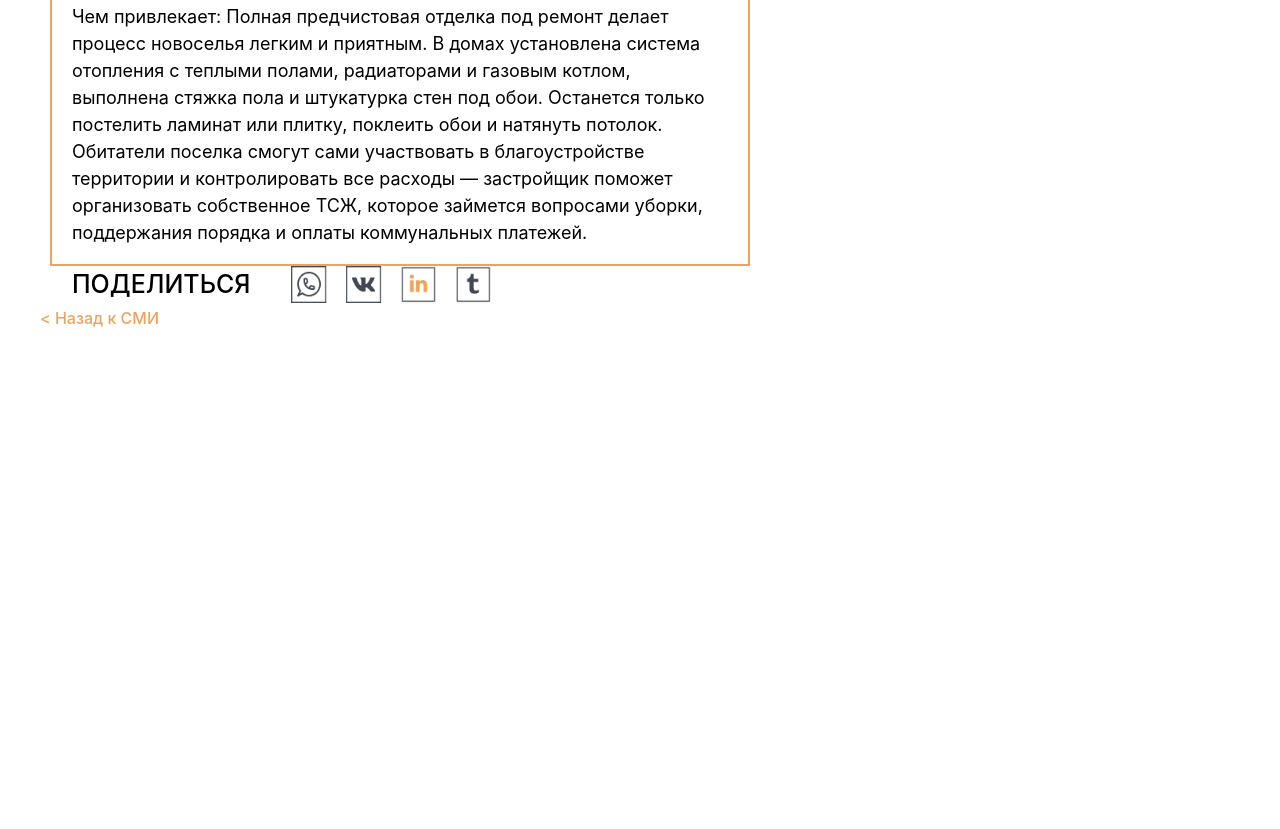
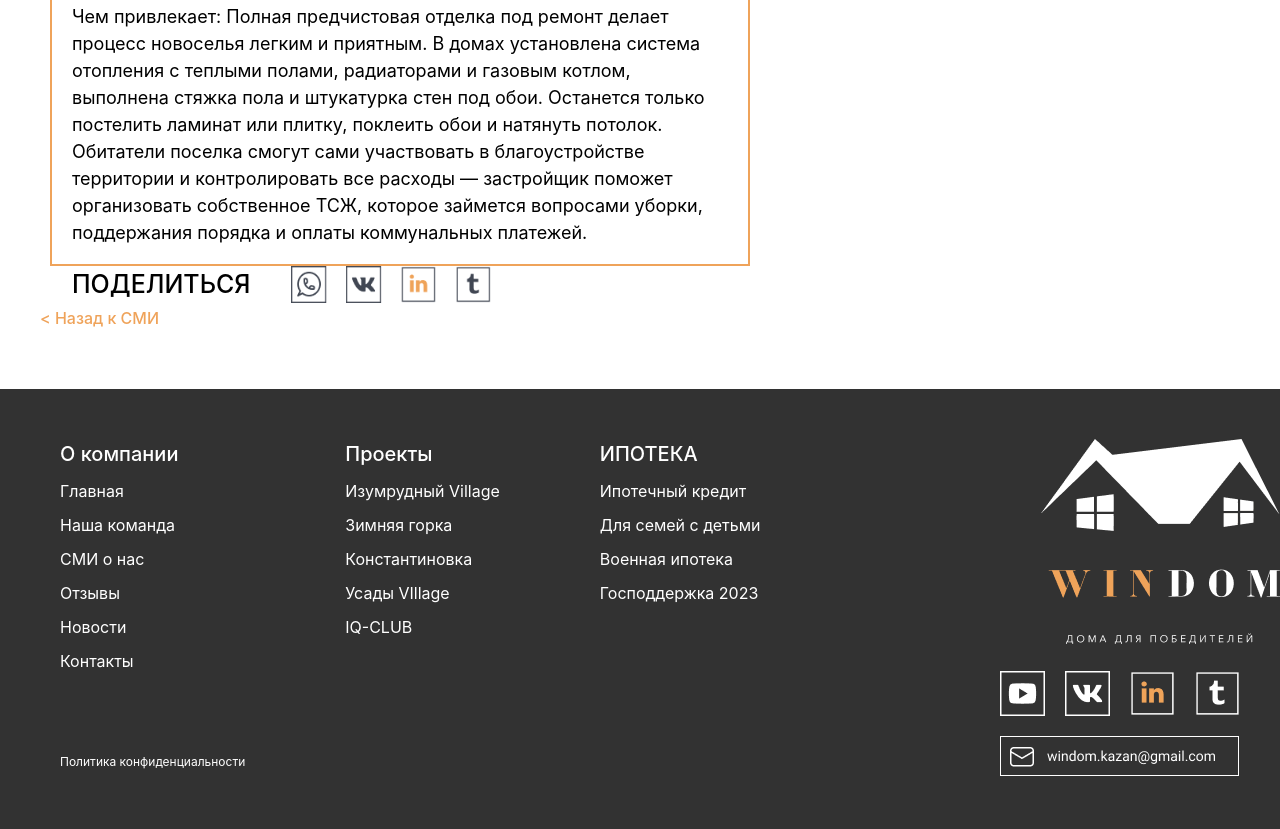
Before and after one commit to shokirovsh01/teamwork-5, a website: page src/bilol2.html in a window 1280 px wide. Shown: the part 1951-2780 px from the top of the page. Before the commit the page ends 2340 px from the top, so only its background shows below. Drawn offline with nearby package versions, Linux system fonts and the light colour scheme; files that its build step writes are made by us from their sources.

Commit message:
finished page 7

```diff
--- a/src/bilol2.html
+++ b/src/bilol2.html
@@ -196,5 +196,81 @@
             </div>
         </div>
     </div>
+
+    <div class="bg-[#323232] hidden md:hidden lg:block w-[100%] h-[440px]">
+        <div class="max-w-[1280px] m-auto">
+            <div class="flex gap-[100px] pt-[50px] ml-[60px]">
+                <div>
+                    <p class="text-[20px] text-[white] font-medium">О компании</p>
+                    <p class="text-[white] mt-[10px]">Главная</p>
+                    <p class="text-[white] mt-[10px]">Наша команда</p>
+                    <p class="text-[white] mt-[10px]">СМИ о нас</p>
+                    <p class="text-[white] mt-[10px]">Отзывы</p>
+                    <p class="text-[white] mt-[10px]">Новости</p>
+                    <p class="text-[white] mt-[10px]">Контакты</p>
+                    <p class="text-[white] text-[12px] mt-[80px]">Политика конфиденциальности</p>
+                </div>
+                <div>
+                    <p class="text-[20px] text-[white] font-medium">Проекты</p>
+                    <p class="text-[white] mt-[10px]">Изумрудный Village</p>
+                    <p class="text-[white] mt-[10px]">Зимняя горка</p>
+                    <p class="text-[white] mt-[10px]">Константиновка</p>
+                    <p class="text-[white] mt-[10px]">Усады VIllage</p>
+                    <p class="text-[white] mt-[10px]">IQ-CLUB</p>
+                </div>
+                <div>
+                    <p class="text-[20px] text-[white] font-medium">ИПОТЕКА</p>
+                    <p class="text-[white] mt-[10px]">Ипотечный кредит</p>
+                    <p class="text-[white] mt-[10px]">Для семей с детьми</p>
+                    <p class="text-[white] mt-[10px]">Военная ипотека</p>
+                    <p class="text-[white] mt-[10px]">Господдержка 2023</p>
+                </div>
+                <div class="ml-[180px]">
+                    <img src="./image/logo2.png" alt="">
+                </div>
+            </div>
+            <div>
+                <img src="./image/иконки.png" class="ml-[1000px] mt-[-100px]" alt="">
+            </div>
+            <div>
+                <img src="./image/mail.png" class="ml-[1000px] mt-[20px]" alt="">
+            </div>
+        </div>
+    </div>
+
+    <div class="bg-[#323232] hidden md:block lg:hidden w-[100%] h-[350px]">
+        <div class="max-w-[900px] m-auto">
+            <div class="flex gap-[20px] ml-[20px]">
+                <div class="mt-[10px]">
+                    <p class="text-[24px] text-[white] underline font-bold mt-[15px]">О KOMПAHИИ</p>
+                    <p class="text-[24px] text-[white] underline font-bold mt-[15px]">ПPOEKTЫ</p>
+                    <p class="text-[24px] text-[white] underline font-bold mt-[15px]">ИПОТЕКА</p>
+                    <p class="text-[15px] text-[white] mt-[60px]">Политика конфиденциальности</p>
+                </div>
+                <div class="ml-[220px]">
+                    <img src="./image/logo2.png" class="mt-[10px]" alt="">
+                    <img src="./image/иконки.png" class="mt-[15px]" alt="">
+                    <img src="./image/mail.png" class="mt-[15px]" alt="">
+                </div>
+            </div>
+        </div>
+    </div>
+
+    <div class="bg-[#323232] md:hidden lg:hidden w-[100%] h-[240px]">
+        <div class="max-w-[500px] m-auto">
+            <div class="flex gap-[20px] ml-[10px] pt-[20px]">
+                <div>
+                    <img src="./image/logo2.png" class="w-[100px]" alt="">
+                </div>
+                <div>
+                    <img src="./image/иконки.png" alt="">
+                </div>
+            </div>
+            <div class="mt-[15px]">
+                <img src="./image/mail.png" class="w-[300px]" alt="">
+                <p class="mt-[25px] text-[white]">Политика конфиденциальности</p>
+            </div>
+        </div>
+    </div>
 </body>
 </html>
```
